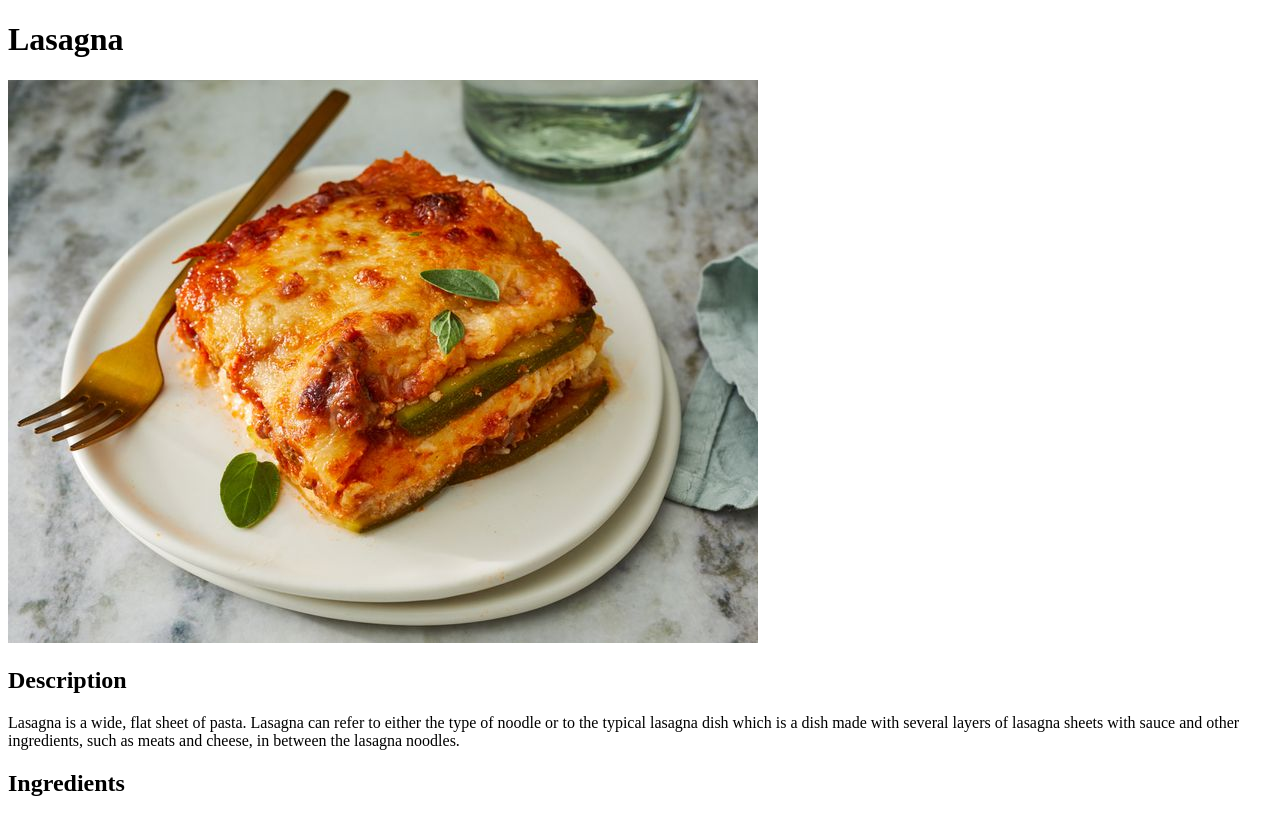
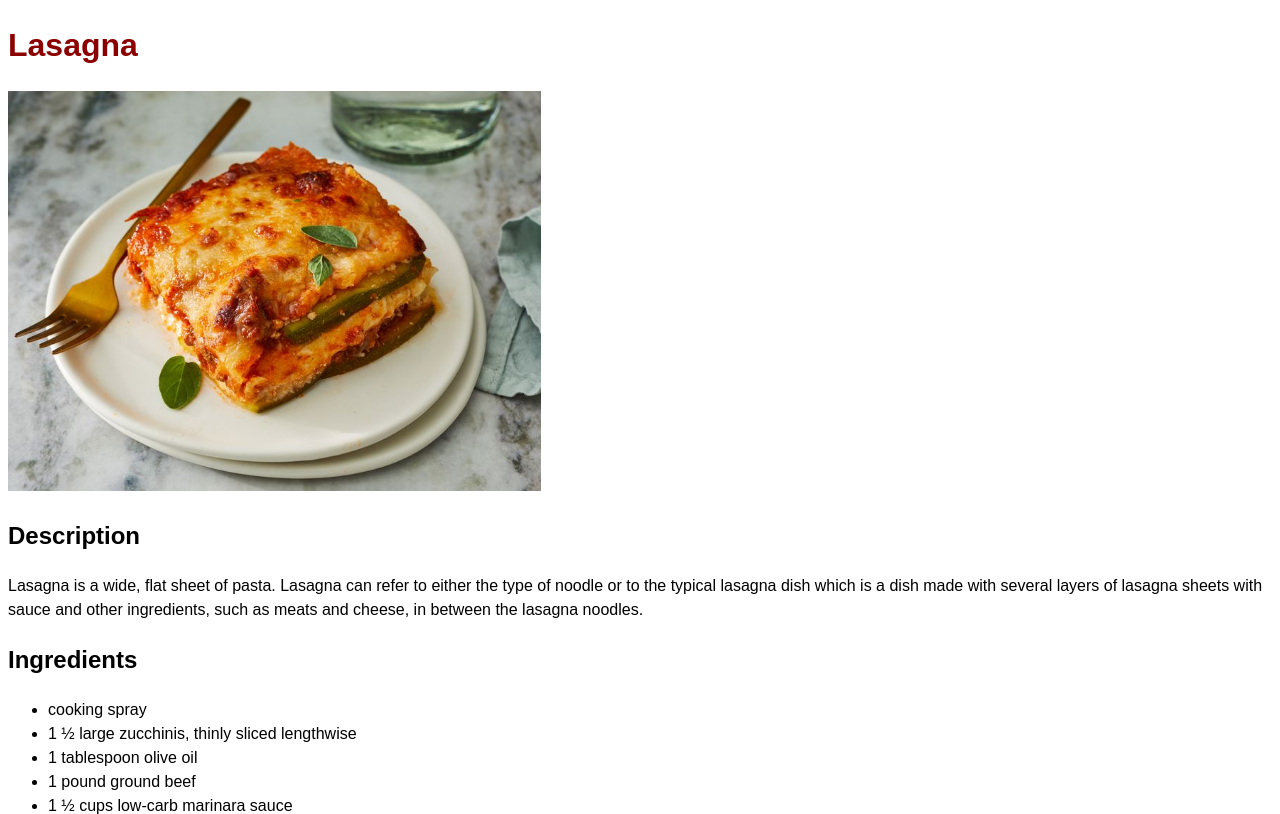
Before and after one commit to sebster9k/odin-recipes, a plain HTML site: page recipes/lasagna.html in a window 1280 px wide. Shown: the top 814 px of the page. Drawn offline with Linux system fonts and the light colour scheme.

Commit message:
m- "add css stylesheet"

```diff
--- a/css/styles.css
+++ b/css/styles.css
@@ -1,3 +1,20 @@
+* {
+    line-height: 1.5;
+}
+
+body {
+    font-family: Arial, Helvetica, sans-serif;
+}
+
+
 a {
     text-decoration: none;
 }
+
+h1 {
+    color: darkred;
+}
+
+img {
+    height: 400px;
+}
--- a/recipes/lasagna.html
+++ b/recipes/lasagna.html
@@ -5,6 +5,7 @@
     <meta charset="UTF-8">
     <meta name="viewport" content="width=device-width, initial-scale=1.0">
     <title>Lasagna recipe</title>
+    <link rel="stylesheet" href="/css/styles.css">
 </head>
 
 <body>
```
Also changed, not shown: index.html (+0 -2 lines), recipes/ChickenTacos.html (+1 -0 lines), recipes/macAndCheese.html (+1 -0 lines).
